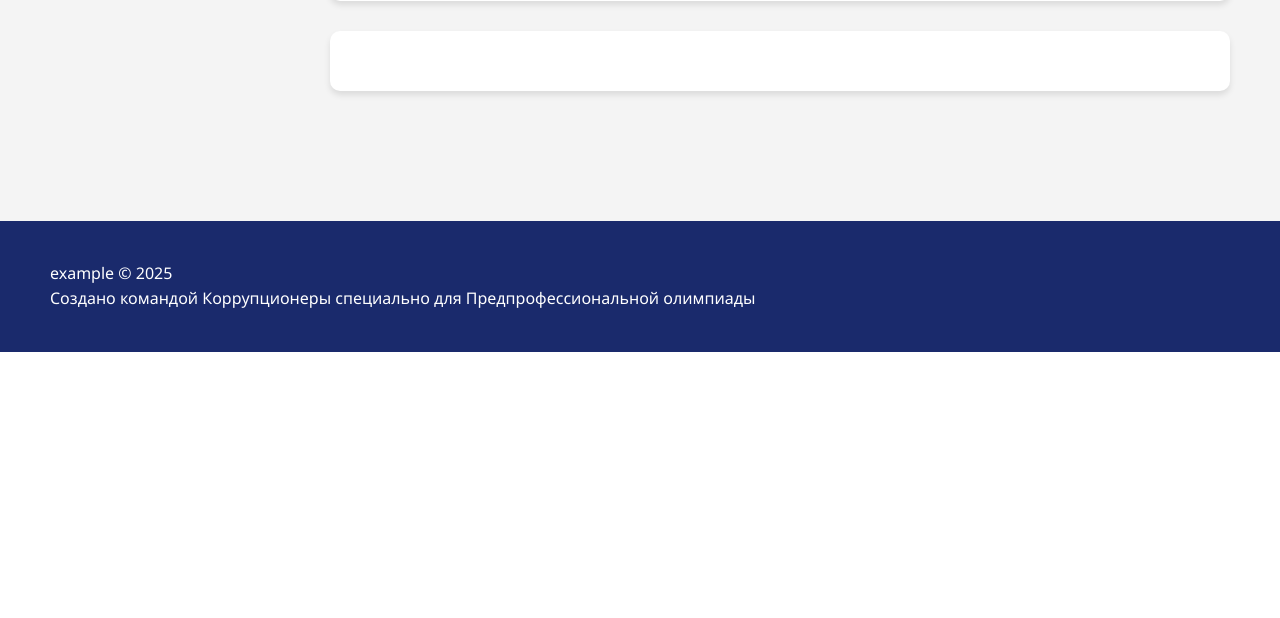
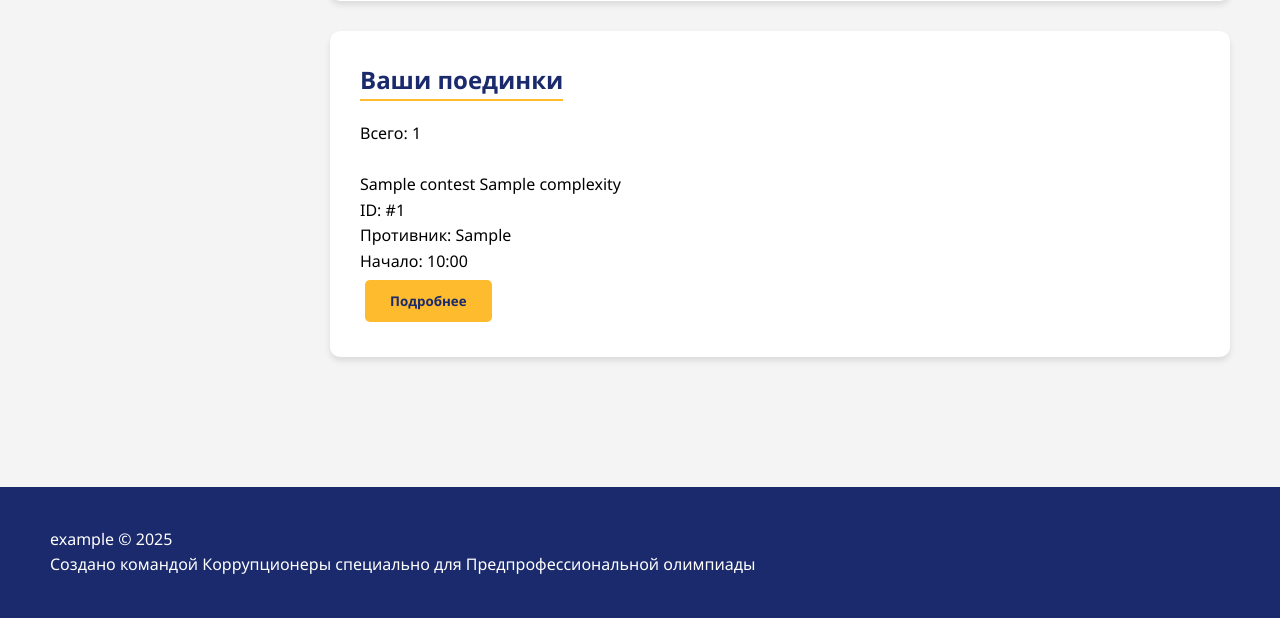
Before and after one commit to ComradeKirik/predprof, a Flask app: page /account in a window 1280 px wide. Shown: the part 602-1220 px from the top of the page. Before the commit the page ends 954 px from the top, so only its background shows below. Run offline with Flask 3, Linux system fonts and the light colour scheme; the visitor is signed in with stand-in values (Sample User, id 1); a database or web service that is not in the repository returns one stand-in record (values such as "Sample title"); data that the repository does not hold is empty; some libraries are stand-ins or nearby versions.

Commit message:
Добавил функцию просмотра контеста, убрал ограничения на создание контестов, внес мелкие исправления

```diff
--- a/app.py
+++ b/app.py
@@ -1,5 +1,5 @@
 from flask import Flask, blueprints, request, render_template, session, url_for, redirect, flash, send_file, \
-    make_response
+    make_response, abort
 from flask_socketio import SocketIO, send, emit, join_room, leave_room
 import bcrypt
 import re
@@ -188,8 +188,10 @@ def account():
     else:
         profile_pic = f"static/profile_pics/pic_{session['id']}"
 
+    contests = DBoperations.takeContestsByUid(session['id'])
+    print(contests)
     return render_template('account.html',
-                           profile_pic=profile_pic)
+                           profile_pic=profile_pic, contests=contests)
 
 
 @app.context_processor
@@ -488,13 +490,13 @@ def contest_list():
 # Заявка на контест
 @app.route('/applyToContest/<contid>')
 def applyToContest(contid):
-    if not DBoperations.isUserInContests(session['id']):
+    if not DBoperations.isUserInContest(session['id'], contid):
         DBoperations.addUserToContest(session['id'], contid)
-        flash('Вы успешно зарегистрировались!')
+        flash('Вы успешно приняли вызов!')
     else:
-        print("ERROR")
-        flash('Вы уже участвуете!', 'error')
+        flash('Вы уже участник этого поединка!', 'error')
         return redirect(url_for('contest_list'))
+
     emit('message', 'applied_to_contest', broadcast=True, namespace="/")
     return redirect(url_for('contest_list'))
 
@@ -504,12 +506,8 @@ def applyToContest(contid):
 def create_contest():
     if isLoggedin():
         return redirect(url_for('login'))
-    if not DBoperations.isUserInContests(session['id']):
-        subjects = DBoperations.listSubjects()
-        return render_template('create_contest.html', subjects=subjects)
-    else:
-        flash('Вы уже участвуете!')
-        return redirect(url_for('contest_list'))
+    subjects = DBoperations.listSubjects()
+    return render_template('create_contest.html', subjects=subjects)
 
 
 # Функция для обработки создания соревнования
@@ -549,6 +547,22 @@ def post_new_contest():
         return redirect(url_for('contest_list'))
 
 
+@app.route("/contest/<contid>", methods=['GET'])
+def contest(contid):
+    tasks_ids = DBoperations.takeTasksById(contid)
+    if not tasks_ids:
+        flash("Ошибка при загрузке заданий!")
+        print(tasks_ids)
+        abort(500)
+    tasklist = list(map(int, tasks_ids[0].split(',')))
+    print(tasklist)
+    tasks = {}
+    for task in DBoperations.getTasksForContest(tasklist):
+        tasks.update({task[0]: task})
+    print(tasks)
+    return render_template('contest.html', contid=contid, tasks=tasks, tasklist=tasklist)
+
+
 if __name__ == '__main__':
     # app.run(debug=True, host="0.0.0.0", port=5000)
     socketio.run(app, debug=True, host="0.0.0.0", port=5000, allow_unsafe_werkzeug=True)
--- a/templates/account.html
+++ b/templates/account.html
@@ -4,7 +4,8 @@
 {% if messages %}
 <div class="flash-messages" style="position: fixed; top: 20px; right: 20px; z-index: 1000;">
     {% for message in messages %}
-        <div class="flash-message" style="background: #4CAF50; color: white; padding: 10px 20px; margin: 5px; border-radius: 5px; box-shadow: 0 2px 5px rgba(0,0,0,0.2);">
+    <div class="flash-message"
+         style="background: #4CAF50; color: white; padding: 10px 20px; margin: 5px; border-radius: 5px; box-shadow: 0 2px 5px rgba(0,0,0,0.2);">
         {{ message }}
     </div>
     {% endfor %}
@@ -41,10 +42,16 @@
                     <label>Фото профиля</label>
                     <p><img src="{{ profile_pic }}" style="max-width: 150px; max-height: 150px;"></p>
                 </div>
-                    <a href="{{ url_for('logout') }}"><button class="btn btn-gold">Выйти из аккаунта</button></a>
-                    <form action="{{ url_for('upload_avatar') }}" method="POST" enctype="multipart/form-data" style="display: inline;">
-                        <input type="file" id="avatarInput" name="file" accept="image/*" style="display: none;" onchange="this.form.submit()">
-                        <button type="button" class="btn btn-gold" onclick="document.getElementById('avatarInput').click()">Сменить аватарку</button>
+                <a href="{{ url_for('logout') }}">
+                    <button class="btn btn-gold">Выйти из аккаунта</button>
+                </a>
+                <form action="{{ url_for('upload_avatar') }}" method="POST" enctype="multipart/form-data"
+                      style="display: inline;">
+                    <input type="file" id="avatarInput" name="file" accept="image/*" style="display: none;"
+                           onchange="this.form.submit()">
+                    <button type="button" class="btn btn-gold" onclick="document.getElementById('avatarInput').click()">
+                        Сменить аватарку
+                    </button>
                 </form>
             </td>
         </tr>
@@ -52,7 +59,38 @@
 </section>
 
 <section class="dashboard-card">
+    <div class="card-header">
+        <h2>Ваши поединки</h2>
+        <br><span class="count">Всего: {{ contests|length }}</span><br><br>
+    </div>
 
+    <div class="contests-grid">
+        {% for contest in contests %}
+        <div class="contest-item status-{{ contest['status']|lower }}">
+            <div class="contest-info">
+                <span class="subject">{{ contest['subject'] }}</span>
+                <span class="complexity-badge {{ contest['complexity']|lower }}">
+                    {{ contest['complexity'] }}
+                </span>
+            </div>
+
+            <div class="contest-details">
+                <div class="detail">
+                    <span class="label">ID:</span> #{{ contest['id'] }}
+                </div>
+                <div class="detail">
+                    <span class="label">Противник:</span>
+                    {{ contest['user_2'] if contest['user_2'] else 'Ожидание...' }}
+                </div>
+            </div>
+
+            <div class="contest-footer">
+                <span class="timestamp">Начало: {{ contest['started_at'].strftime('%H:%M') }}</span><br>
+                <a href="{{ url_for('contest', contid=contest['id']) }}"><button class="btn btn-gold">Подробнее</button></a>
+            </div>
+        </div>
+        {% endfor %}
+    </div>
 </section>
 
 {% include 'footer_lk_template.html' %}
--- a/templates/contest_list.html
+++ b/templates/contest_list.html
@@ -5,14 +5,14 @@
     {% for contest in contests %}
     <div class="wrapperFake">
         <div class="dashboard-card">
-            <h3>Соревнование {{ contest['id'] }}</h3>
+            <h3>Поединок {{ contest['id'] }}</h3>
             <h4>{{ contest['user_1'] }} против {{ contest['user_2'] }}</h4><br>
             Предмет: {{ contest['subject'] }}<br>
             Сложность: {{ contest['complexity'] }}<br>
             Начало: {{ contest['started_at'] }}<br>
             Конец: {{ contest['ending_at'] }}<br>
             Статус: {{ contest['status'] }}<br>
-            {% if not contest['user_2'] %}<a href="{{ url_for('applyToContest', contid=contest['id']) }}"><button class="btn btn-gold">Присоединиться</button></a>{% endif %}
+            {% if not contest['user_2'] %}<a href="{{ url_for('applyToContest', contid=contest['id']) }}"><button class="btn btn-gold">Принять вызов</button></a>{% endif %}
         </div>
     </div>
     {% endfor %}
--- a/templates/create_contest.html
+++ b/templates/create_contest.html
@@ -22,8 +22,8 @@
         Изменение ответов: <br><input type="checkbox" id="can_reanswer" name="can_reanswer"/><br>
         Начало: <br><input id="started_at" type="time" name="started_at"/><br><h6>На сегодняшний день по МСК</h6>
         Конец: <br><input id="ending_at" type="time" name="ending_at"/><br><h6>На сегодняшний день по МСК</h6><br>
-        Пригласить пользователя: <br><input type="text" id="user_2" name="user_2"><br><h6>Оставьте пустым для
-        подбора</h6>
+        <!--Пригласить пользователя: <br><input type="text" id="user_2" name="user_2"><br><h6>Оставьте пустым для
+        подбора</h6>-->
         <button type="button" class="btn btn-gold" onclick="this.form.submit()" id="reloadButton">Сохранить</button>
     </form>
 </section>
```
Also changed, not shown: DBoperations.py (+57 -19 lines), templates/contest.html (added, +32 -0 lines). Lines whose indentation alone changed are shown as unchanged.
